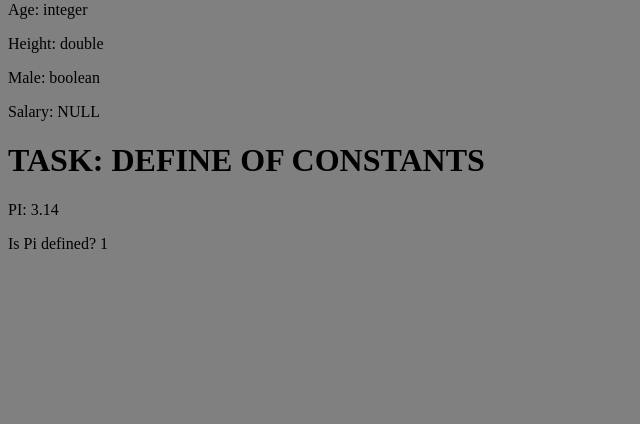
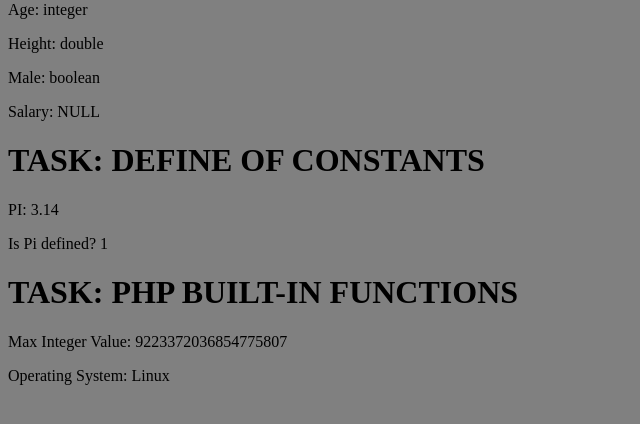
Before and after one commit to Mi7ai/phpcourse, a PHP site: page /public/2_variables.php in a window 1280 px wide. Shown: the part 347-771 px from the top of the page, without its empty margins (0-640 px from the left). Run offline with PHP 8.4, Linux system fonts and the light colour scheme.

Commit message:
addded built-in functions

```diff
--- a/public/2_variables.php
+++ b/public/2_variables.php
@@ -42,5 +42,11 @@
     echo "<p>PI: ". PI . "</p>";
     echo "<p>Is Pi defined? ". defined("PI") . "</p>";
     ?>
+
+    <h1>TASK: PHP BUILT-IN FUNCTIONS</h1>
+    <?php
+    echo "<p>Max Integer Value: ". PHP_INT_MAX . "</p>";
+    echo "<p>Operating System: ". PHP_OS . "</p>";
+    ?>
 </body>
 </html>
```
